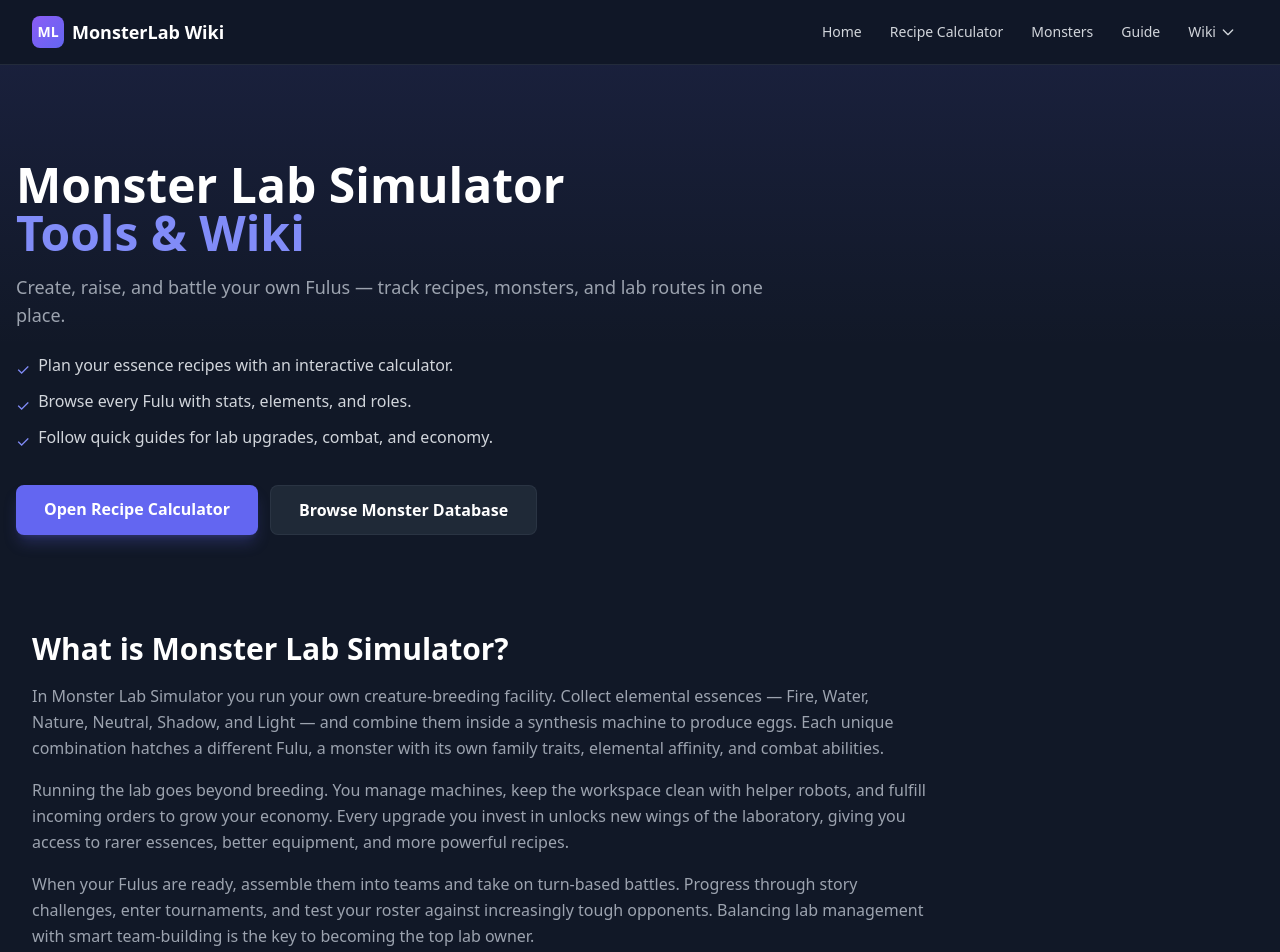
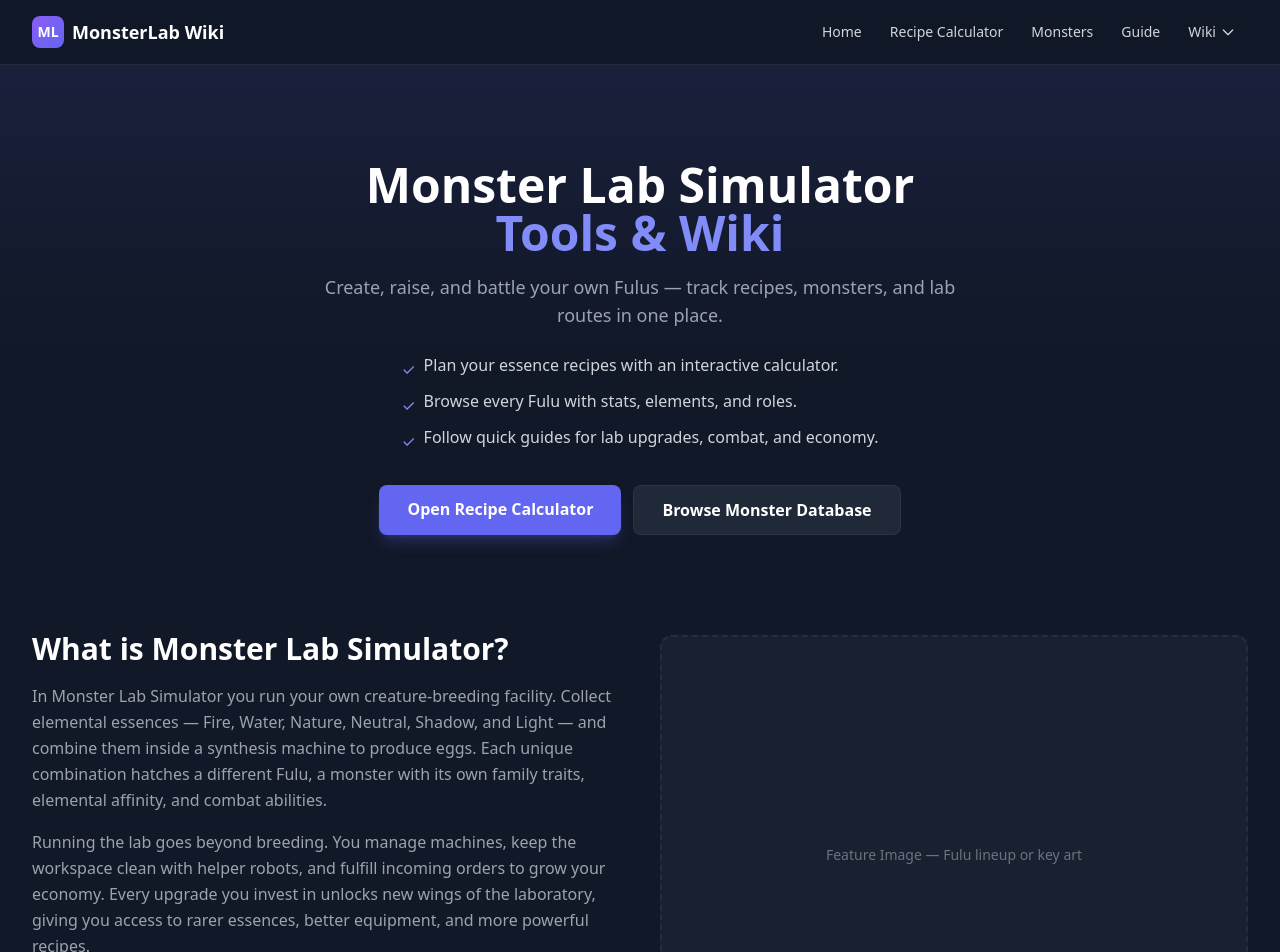
Before and after one commit to jewelrydecornerforwork/monsterlabsimulato, a Next.js app: page / in a window 1280 px wide. Shown: the top 952 px of the page. Built offline with nearby package versions, Linux system fonts and the light colour scheme.

Commit message:
Update page.tsx

```diff
--- a/src/app/page.tsx
+++ b/src/app/page.tsx
@@ -80,17 +80,16 @@ export default function HomePage() {
       {/* ===== 1. Hero Section ===== */}
       <section className="relative py-16 sm:py-24 px-4 overflow-hidden">
         <div className="absolute inset-0 bg-gradient-to-b from-primary/10 via-transparent to-transparent" />
-        <div className="max-w-7xl mx-auto relative z-10">
-          <div className="max-w-3xl">
+        <div className="max-w-7xl mx-auto relative z-10 text-center">
           <h1 className="text-4xl sm:text-5xl font-bold text-white mb-4 leading-tight">
             Monster Lab Simulator
             <br />
             <span className="text-primary-light">Tools & Wiki</span>
           </h1>
-            <p className="text-lg text-gray-400 mb-6">
+          <p className="text-lg text-gray-400 mb-6 max-w-2xl mx-auto">
             Create, raise, and battle your own Fulus &mdash; track recipes, monsters, and lab routes in one place.
           </p>
-            <ul className="space-y-2 text-gray-300 mb-8">
+          <ul className="space-y-2 text-gray-300 mb-8 inline-block text-left">
             <li className="flex items-start gap-2">
               <span className="text-primary-light mt-1">&#10003;</span>
               Plan your essence recipes with an interactive calculator.
@@ -104,7 +103,7 @@ export default function HomePage() {
               Follow quick guides for lab upgrades, combat, and economy.
             </li>
           </ul>
-            <div className="flex flex-col sm:flex-row gap-3">
+          <div className="flex flex-col sm:flex-row gap-3 justify-center">
             <Link
               href="/tools/recipes"
               className="px-7 py-3 bg-primary hover:bg-primary-dark text-white font-semibold rounded-lg transition-colors shadow-lg shadow-primary/25 text-center"
@@ -119,14 +118,15 @@ export default function HomePage() {
             </Link>
           </div>
         </div>
-        </div>
       </section>
 
       <div className="max-w-7xl mx-auto px-4 sm:px-6 lg:px-8 space-y-24">
         {/* ===== 2. What is Monster Lab Simulator? ===== */}
         <section>
+          <div className="grid grid-cols-1 lg:grid-cols-2 gap-10 items-center">
+            <div>
               <h2 className="text-3xl font-bold text-white mb-4">What is Monster Lab Simulator?</h2>
-          <div className="space-y-4 text-gray-400 leading-relaxed max-w-4xl">
+              <div className="space-y-4 text-gray-400 leading-relaxed">
                 <p>
                   In Monster Lab Simulator you run your own creature-breeding facility. Collect elemental essences &mdash; Fire, Water, Nature, Neutral, Shadow, and Light &mdash; and combine them inside a synthesis machine to produce eggs. Each unique combination hatches a different Fulu, a monster with its own family traits, elemental affinity, and combat abilities.
                 </p>
@@ -136,6 +136,11 @@ export default function HomePage() {
                 <p>
                   When your Fulus are ready, assemble them into teams and take on turn-based battles. Progress through story challenges, enter tournaments, and test your roster against increasingly tough opponents. Balancing lab management with smart team-building is the key to becoming the top lab owner.
                 </p>
+              </div>
+            </div>
+            <div className="w-full rounded-xl border-2 border-dashed border-surface-light/40 bg-surface/60 flex items-center justify-center text-center p-6" style={{ aspectRatio: "4/3" }}>
+              <span className="text-sm text-gray-500">Feature Image &mdash; Fulu lineup or key art</span>
+            </div>
           </div>
         </section>
 
```
Lines whose indentation alone changed are shown as unchanged.
